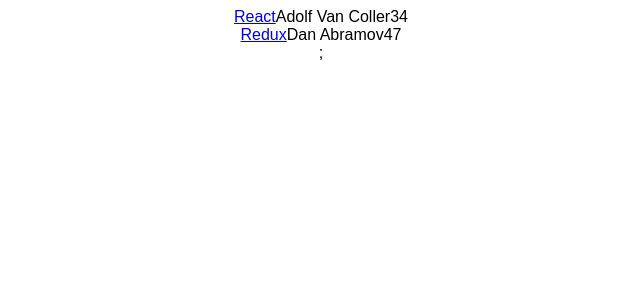
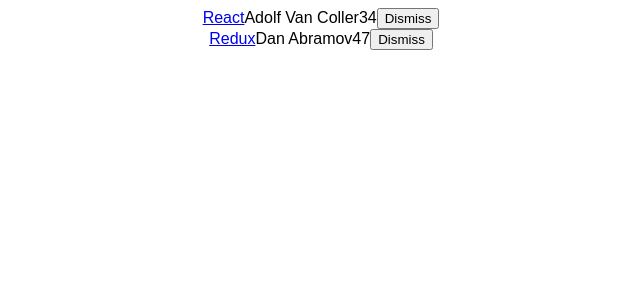
Before and after one commit to AmoDinho/ReactMastery, a React (Create React App) app: page / in a window 1280 px wide. Shown: the top 300 px of the page, without its empty margins (319-959 px from the left). Built offline with nearby package versions, Linux system fonts and the light colour scheme.

Commit message:
onDismiss event handler

```diff
--- a/src/App.js
+++ b/src/App.js
@@ -30,11 +30,30 @@
   this.state = {
     list,
   };
+
+  this.onDismiss = this.onDismiss.bind(this);
 }
 
+onDismiss(id){
 
+  const isNotId = item => item.objectID !== id;
+  const updatedList = this.state.list.filter(isNotId);
+  this.setState({list: updatedList});
 
+  //ES6 on ROIDS!
+  //Or: const updatedList = this.state.list.filter(item => item.objectID !== id);
 
+  /*
+
+  ES5 Computed:
+
+  function isNotId(item){
+    return item.objectID !== id;
+  }
+
+  const updatedList =this.state.list.filter(isNotId);
+*/
+}
 
   render() {
     return (
@@ -47,8 +66,16 @@
             <span>{item.author}</span>
             <span>{item.num_comments}</span>
             <span>{item.points}</span>
+            <span>
+              <button
+              onClick={() => this.onDismiss(item.objectID)}
+              type="button"
+              >
+              Dismiss
+              </button>
+            </span>
           </div>
-        ))};
+        ))}
         <div> </div>
       </div>
     );
```
